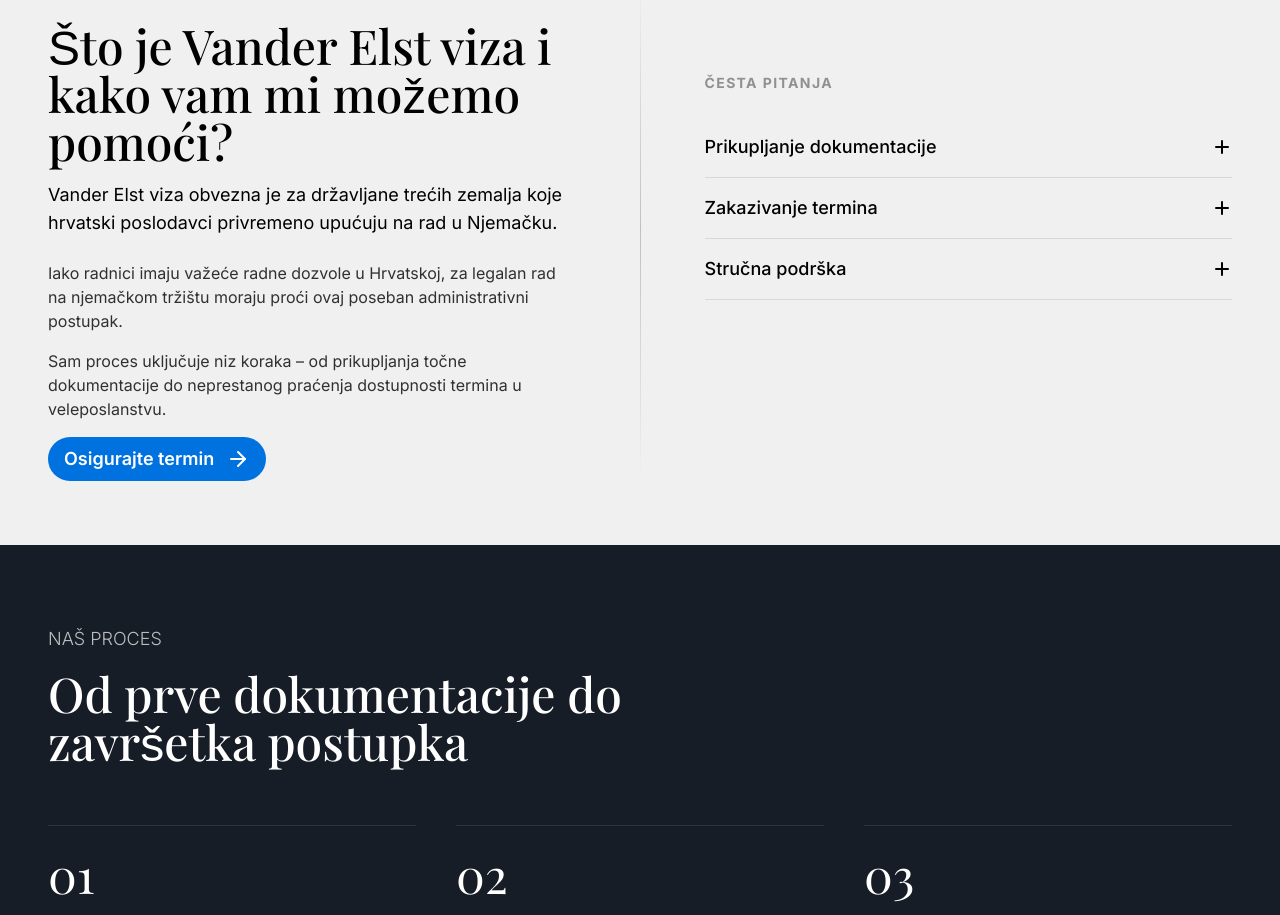
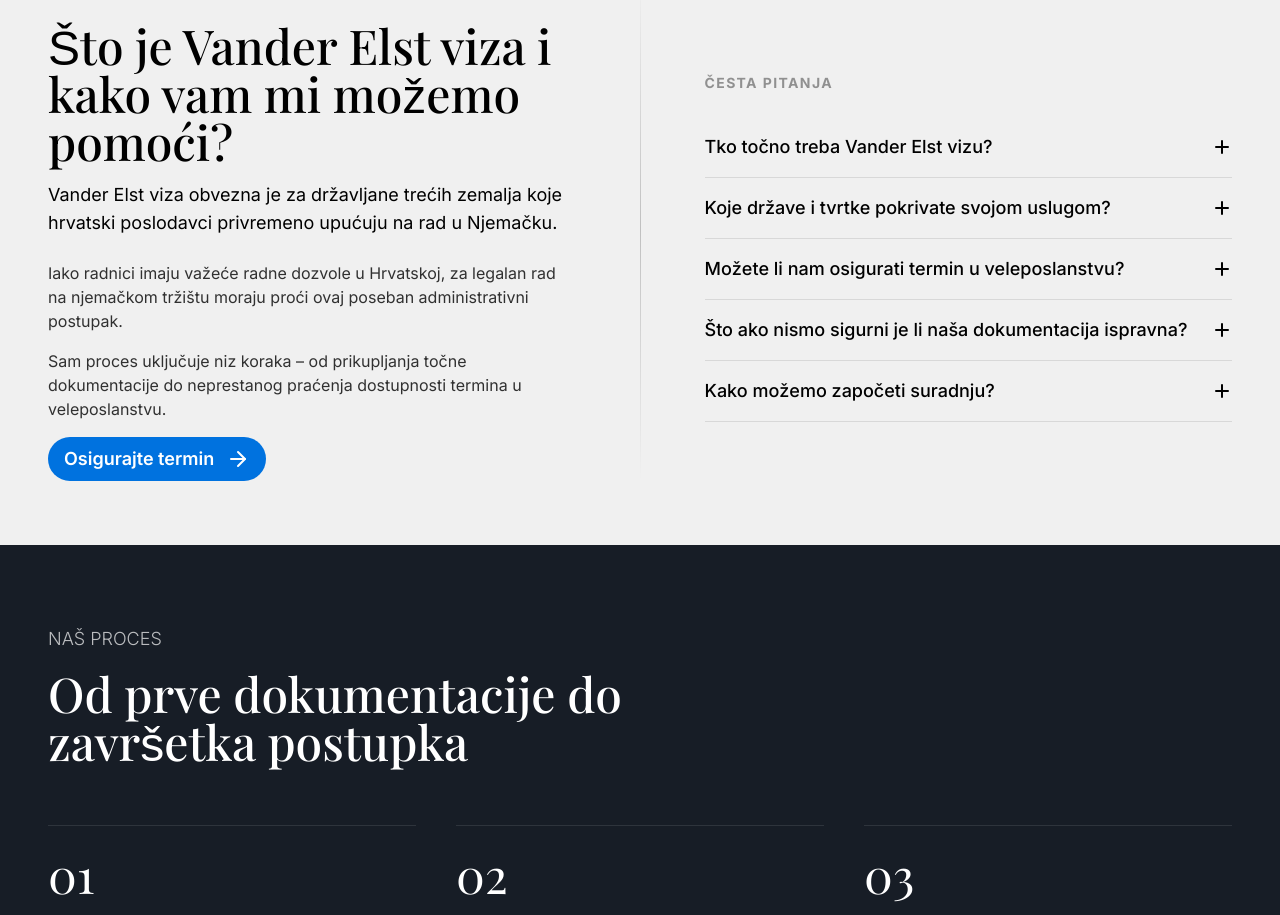
Before and after one commit to AdrianPalcic/up-consulting, a Next.js app: page / in a window 1280 px wide. Shown: the part 823-1738 px from the top of the page. Built offline with nearby package versions, Linux system fonts and the light colour scheme; a web font is replaced by a local one.

Commit message:
new FaQ data

```diff
--- a/components/Usluge.tsx
+++ b/components/Usluge.tsx
@@ -28,18 +28,26 @@ const AccordionItem = ({ title, content }: { title: string, content: string }) =
 };
 
 const Usluge = () => {
-  const faqData = [
+const faqData = [
     {
-      title: "Prikupljanje dokumentacije",
-      content: "Provjeravamo sve ugovore o radu, potvrde o prijavi i osiguranju kako bismo bili sigurni da ispunjavate sve kriterije njemačkog veleposlanstva."
+      title: "Tko točno treba Vander Elst vizu?",
+      content: "Vander Elst viza obvezna je za državljane trećih zemalja koje hrvatski poslodavci (tvrtke i obrti) privremeno upućuju na rad u Njemačku. Iako radnici imaju važeće dozvole u Hrvatskoj, ovaj administrativni postupak je ključan za legalan rad na njemačkom tržištu."
     },
     {
-      title: "Zakazivanje termina",
-      content: "Pomažemo vam u navigaciji kroz sustav termina i osiguravamo da se vaša prijava podnese u najkraćem mogućem roku."
+      title: "Koje države i tvrtke pokrivate svojom uslugom?",
+      content: "Usluga je namijenjena hrvatskim poslodavcima koji upućuju radnike na privremeni rad u Njemačku. Pružamo podršku klijentima koji žele pouzdanu administrativnu obradu bez nepotrebnih zastoja, osiguravajući da je svaki slučaj obrađen individualno i u skladu s propisima."
     },
     {
-      title: "Stručna podrška",
-      content: "Naš tim je s vama od prvog razgovora do trenutka kada vaši radnici dobiju odobrenje za rad u Njemačkoj."
+      title: "Možete li nam osigurati termin u veleposlanstvu?",
+      content: "Naša uloga uključuje stalno praćenje dostupnosti termina i organizaciju postupka. Zbog ograničene dostupnosti termina, preuzimamo taj teret na sebe kako bismo maksimalno smanjili mogućnost kašnjenja uzrokovanih administrativnim greškama."
+    },
+    {
+      title: "Što ako nismo sigurni je li naša dokumentacija ispravna?",
+      content: "Nudimo kompletnu administrativnu pripremu i provjeru dokumentacije. Naše iskustvo u radu s Vander Elst postupcima omogućuje nam da uočimo potencijalne nedostatke prije predaje, vodeći proces organizirano i transparentno."
+    },
+    {
+      title: "Kako možemo započeti suradnju?",
+      content: "Najbrži način je izravan telefonski poziv ili e-mail. Nakon osnovnih informacija i provjere mogućnosti suradnje, možemo dogovoriti detaljniji poslovni sastanak putem video poziva, telefonski ili osobno u našem uredu."
     }
   ];
 
```
